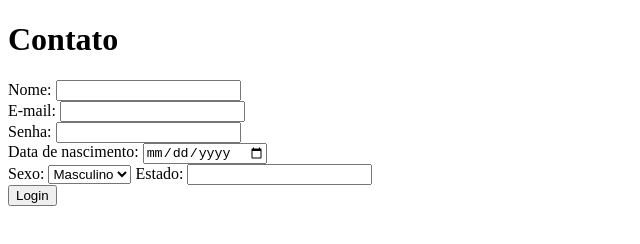
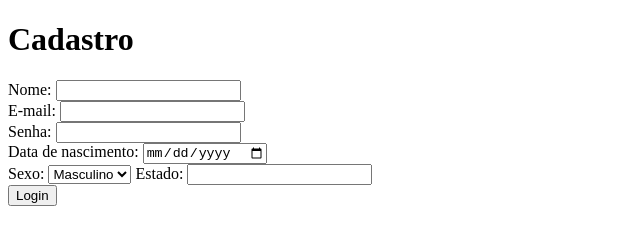
Before and after one commit to LEDHU/PWM-2023.1, a plain HTML site: page cadastro.html in a window 1280 px wide. Shown: the full height of the page, 0-640 px from the left. Drawn offline with Linux system fonts and the light colour scheme.

Commit message:
cadastro.html

```diff
--- a/cadastro.html
+++ b/cadastro.html
@@ -6,7 +6,7 @@
     </head>
 
     <body>
-        <h1>Contato</h1>
+        <h1>Cadastro</h1>
 
         <form action="https://www.w3schools.com/action_page.php">
 
```
